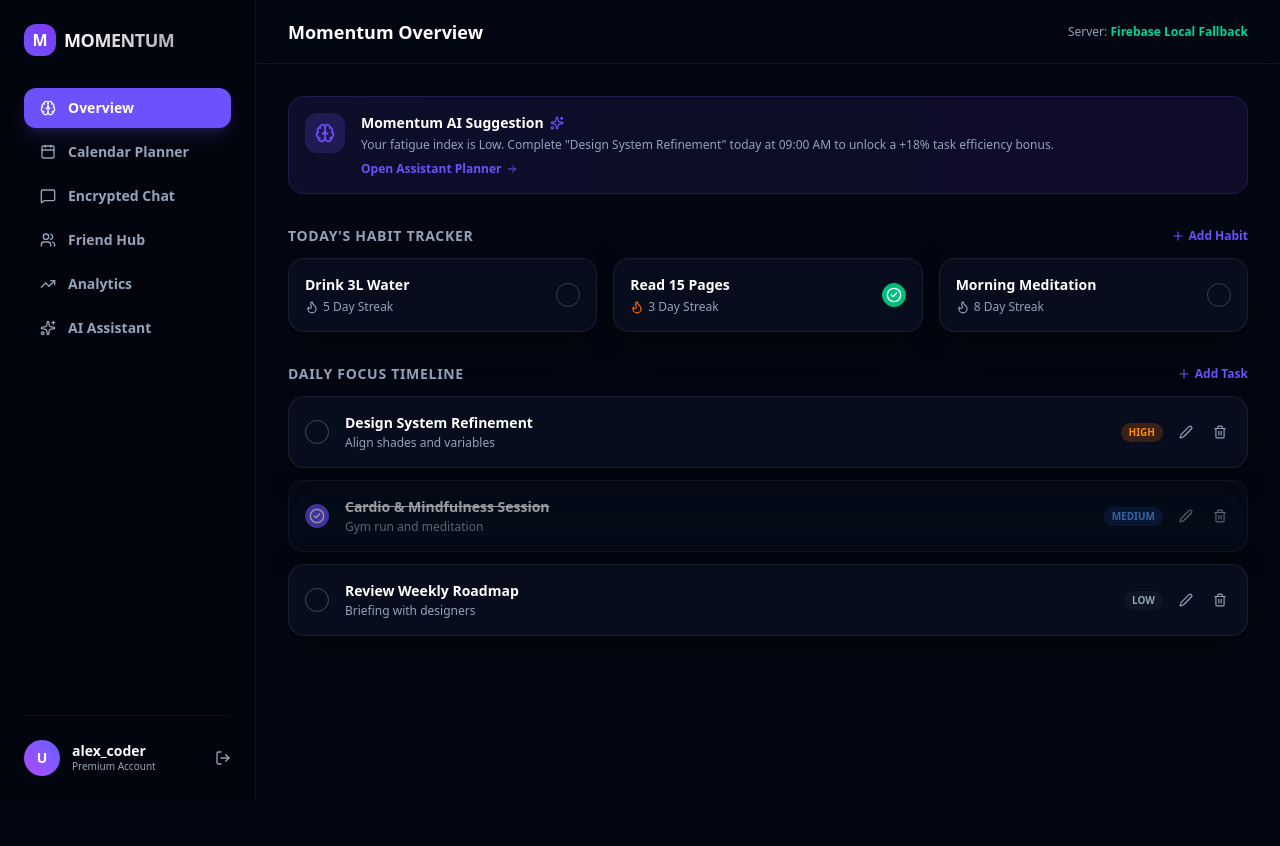
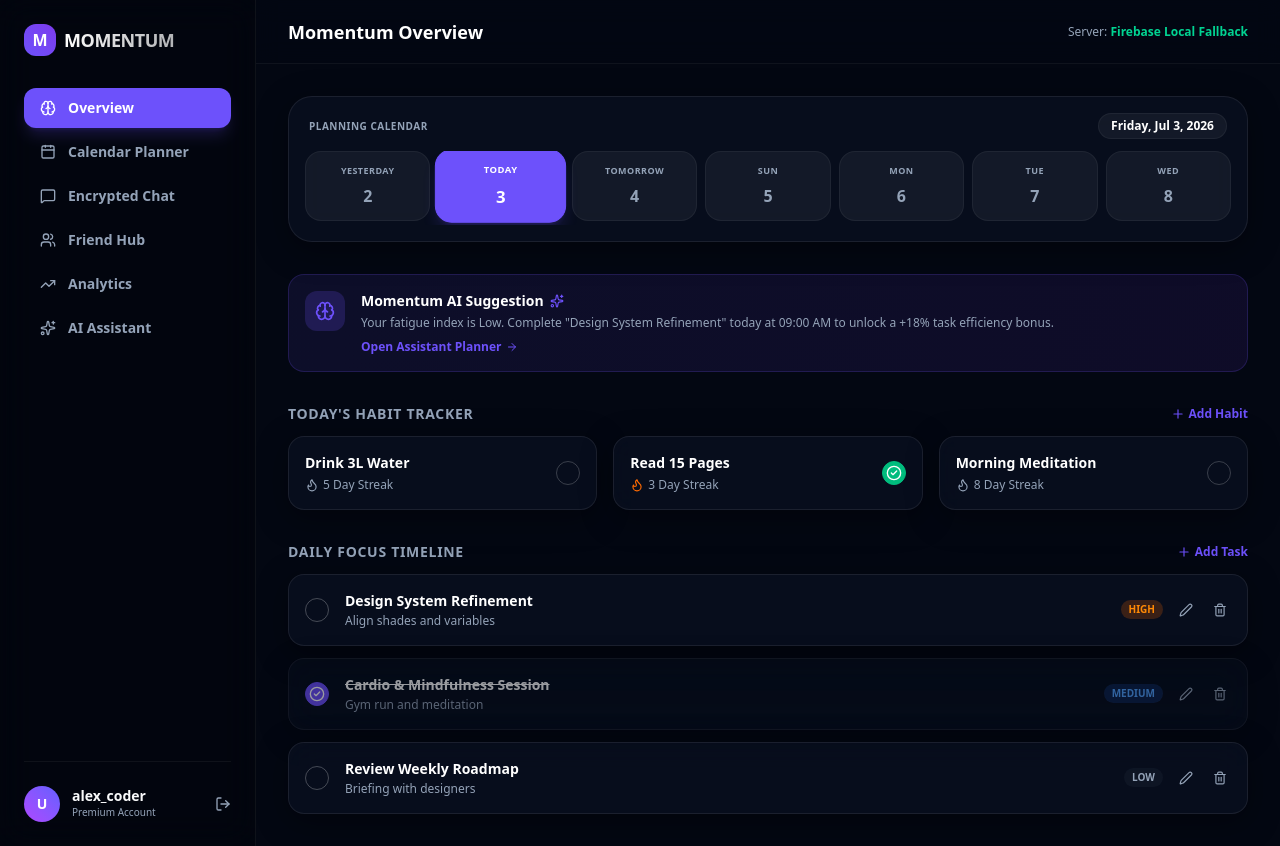
Before and after one commit to saurabh2109-6/Momentem-AI, a Next.js app in the folder frontend/: page /dashboard in a window 1280 px wide. Before the commit the page ends 800 px from the top, so only its background shows below. Built offline with nearby package versions, Linux system fonts and the light colour scheme.

Commit message:
feat: implement planning calendar system with dynamic week date strip and date-filtered task scheduling

```diff
--- a/frontend/src/app/dashboard/page.tsx
+++ b/frontend/src/app/dashboard/page.tsx
@@ -73,13 +73,58 @@ export default function DashboardPage() {
   const [activeView, setActiveView] = useState<'overview' | 'calendar' | 'analytics' | 'friends' | 'chat' | 'ai'>('overview');
   const [isE2EESecured, setIsE2EESecured] = useState(false);
   const [isGeneratingKeys, setIsGeneratingKeys] = useState(false);
+  const [selectedDate, setSelectedDate] = useState<string>(() => {
+    return new Date().toISOString().split('T')[0];
+  });
 
   // States for goals
-  const [goals, setGoals] = useState<Goal[]>([
-    { id: '1', title: 'Design System Refinement', description: 'Align shades and variables', status: 'TODO', priority: 'HIGH', category: 'Work', startAt: '2026-07-02T09:00:00Z', endAt: '2026-07-02T10:30:00Z', estimatedTime: 90 },
-    { id: '2', title: 'Cardio & Mindfulness Session', description: 'Gym run and meditation', status: 'COMPLETED', priority: 'MEDIUM', category: 'Health', startAt: '2026-07-02T11:00:00Z', endAt: '2026-07-02T12:00:00Z', estimatedTime: 60 },
-    { id: '3', title: 'Review Weekly Roadmap', description: 'Briefing with designers', status: 'TODO', priority: 'LOW', category: 'Work', startAt: '2026-07-02T14:00:00Z', endAt: '2026-07-02T15:00:00Z', estimatedTime: 60 }
-  ]);
+  const [goals, setGoals] = useState<Goal[]>(() => {
+    const todayStr = new Date().toISOString().split('T')[0];
+    return [
+      { id: '1', title: 'Design System Refinement', description: 'Align shades and variables', status: 'TODO', priority: 'HIGH', category: 'Work', startAt: `${todayStr}T09:00:00Z`, endAt: `${todayStr}T10:30:00Z`, estimatedTime: 90 },
+      { id: '2', title: 'Cardio & Mindfulness Session', description: 'Gym run and meditation', status: 'COMPLETED', priority: 'MEDIUM', category: 'Health', startAt: `${todayStr}T11:00:00Z`, endAt: `${todayStr}T12:00:00Z`, estimatedTime: 60 },
+      { id: '3', title: 'Review Weekly Roadmap', description: 'Briefing with designers', status: 'TODO', priority: 'LOW', category: 'Work', startAt: `${todayStr}T14:00:00Z`, endAt: `${todayStr}T15:00:00Z`, estimatedTime: 60 }
+    ];
+  });
+
+  const getDateStrip = () => {
+    const dates = [];
+    const today = new Date();
+
+    // start from yesterday
+    const start = new Date();
+    start.setDate(today.getDate() - 1);
+
+    for (let i = 0; i < 7; i++) {
+      const d = new Date(start);
+      d.setDate(start.getDate() + i);
+      const dateStr = d.toISOString().split('T')[0];
+
+      let label = d.toLocaleDateString(undefined, { weekday: 'short' });
+      const todayStr = today.toISOString().split('T')[0];
+
+      const tomorrowDate = new Date();
+      tomorrowDate.setDate(today.getDate() + 1);
+      const tomorrowStr = tomorrowDate.toISOString().split('T')[0];
+
+      const yesterdayDate = new Date();
+      yesterdayDate.setDate(today.getDate() - 1);
+      const yesterdayStr = yesterdayDate.toISOString().split('T')[0];
+
+      if (dateStr === todayStr) label = 'Today';
+      else if (dateStr === tomorrowStr) label = 'Tomorrow';
+      else if (dateStr === yesterdayStr) label = 'Yesterday';
+
+      dates.push({
+        dateStr,
+        dayNum: d.getDate(),
+        dayName: label,
+        isToday: dateStr === todayStr
+      });
+    }
+    return dates;
+  };
+
   const [newGoalTitle, setNewGoalTitle] = useState('');
   const [newGoalPriority, setNewGoalPriority] = useState<'LOW' | 'MEDIUM' | 'HIGH' | 'URGENT'>('MEDIUM');
   const [newGoalCategory, setNewGoalCategory] = useState('Work');
@@ -205,6 +250,10 @@ export default function DashboardPage() {
     e.preventDefault();
     if (!newGoalTitle.trim()) return;
 
+    const now = new Date();
+    const startDateTime = new Date(selectedDate);
+    startDateTime.setHours(now.getHours(), now.getMinutes(), 0, 0);
+
     const newGoal: Goal = {
       id: `goal_${Date.now()}`,
       title: newGoalTitle,
@@ -212,8 +261,8 @@ export default function DashboardPage() {
       status: 'TODO',
       priority: newGoalPriority,
       category: newGoalCategory,
-      startAt: new Date().toISOString(),
-      endAt: new Date(Date.now() + newGoalEstimated * 60 * 1000).toISOString(),
+      startAt: startDateTime.toISOString(),
+      endAt: new Date(startDateTime.getTime() + newGoalEstimated * 60 * 1000).toISOString(),
       estimatedTime: newGoalEstimated
     };
 
@@ -480,6 +529,39 @@ export default function DashboardPage() {
 
         {/* View Switchers */}
         <div className="p-8 max-w-5xl mx-auto w-full space-y-8 flex-1">
+          {/* Week Date Strip Selector */}
+          {(activeView === 'overview' || activeView === 'calendar') && (
+            <div className="glass-panel p-4 rounded-3xl border border-white/10 flex flex-col gap-3">
+              <div className="flex justify-between items-center px-1">
+                <h3 className="text-[10px] font-bold uppercase tracking-wider text-muted-foreground">Planning Calendar</h3>
+                <span className="text-xs font-bold text-white bg-white/5 border border-white/5 px-3 py-1 rounded-full">
+                  {new Date(selectedDate).toLocaleDateString(undefined, { weekday: 'long', month: 'short', day: 'numeric', year: 'numeric' })}
+                </span>
+              </div>
+              <div className="flex gap-2 overflow-x-auto pb-1 scrollbar-none">
+                {getDateStrip().map((d) => {
+                  const isSelected = d.dateStr === selectedDate;
+                  return (
+                    <button
+                      key={d.dateStr}
+                      onClick={() => setSelectedDate(d.dateStr)}
+                      className={`flex-1 min-w-[76px] py-3 rounded-2xl border transition-all flex flex-col items-center justify-center gap-1.5 ${
+                        isSelected
+                          ? 'bg-primary border-primary text-white shadow-lg shadow-primary/20 scale-105'
+                          : 'bg-white/5 border-white/5 text-muted-foreground hover:border-white/10 hover:text-white'
+                      }`}
+                    >
+                      <span className="text-[9px] font-bold uppercase tracking-wider">{d.dayName}</span>
+                      <span className="text-base font-extrabold">{d.dayNum}</span>
+                      {d.isToday && !isSelected && (
+                        <span className="w-1.5 h-1.5 rounded-full bg-primary mt-0.5"></span>
+                      )}
+                    </button>
+                  );
+                })}
+              </div>
+            </div>
+          )}
           <AnimatePresence mode="wait">
 
             {/* Overview dashboard */}
@@ -586,7 +668,14 @@ export default function DashboardPage() {
                     </button>
                   </div>
                   <div className="space-y-3">
-                    {goals.map((g) => (
+                    {goals.filter(g => g.startAt.startsWith(selectedDate)).length === 0 ? (
+                      <div className="glass-panel p-6 rounded-2xl border border-white/5 text-center py-10 space-y-2">
+                        <CalendarIcon className="w-8 h-8 text-muted-foreground mx-auto opacity-35" />
+                        <p className="text-sm font-semibold text-white">No tasks scheduled</p>
+                        <p className="text-xs text-muted-foreground">Select another day or add tasks in the Calendar tab!</p>
+                      </div>
+                    ) : (
+                      goals.filter(g => g.startAt.startsWith(selectedDate)).map((g) => (
                         <div
                           key={g.id}
                           onClick={() => handleToggleGoal(g.id)}
@@ -633,7 +722,8 @@ export default function DashboardPage() {
                             </button>
                           </div>
                         </div>
-                    ))}
+                      ))
+                    )}
                   </div>
                 </div>
               </motion.div>
@@ -661,7 +751,14 @@ export default function DashboardPage() {
                     </div>
 
                     <div className="space-y-4">
-                      {goals.map((g) => (
+                      {goals.filter(g => g.startAt.startsWith(selectedDate)).length === 0 ? (
+                        <div className="p-6 text-center py-10 space-y-2 border border-dashed border-white/10 rounded-xl">
+                          <CalendarIcon className="w-8 h-8 text-muted-foreground mx-auto opacity-35" />
+                          <p className="text-sm font-semibold text-white">No tasks scheduled</p>
+                          <p className="text-xs text-muted-foreground">Use the form on the right to schedule a task for this day.</p>
+                        </div>
+                      ) : (
+                        goals.filter(g => g.startAt.startsWith(selectedDate)).map((g) => (
                           <div key={g.id} className="p-4 rounded-xl bg-white/5 border border-white/5 flex items-center justify-between hover:border-white/10 transition-colors">
                             <div className="flex items-center gap-3">
                               <div className="w-1.5 h-8 rounded bg-primary"></div>
@@ -689,7 +786,8 @@ export default function DashboardPage() {
                               </button>
                             </div>
                           </div>
-                      ))}
+                        ))
+                      )}
                     </div>
                   </div>
                 </div>
```
Lines whose indentation alone changed are shown as unchanged.
